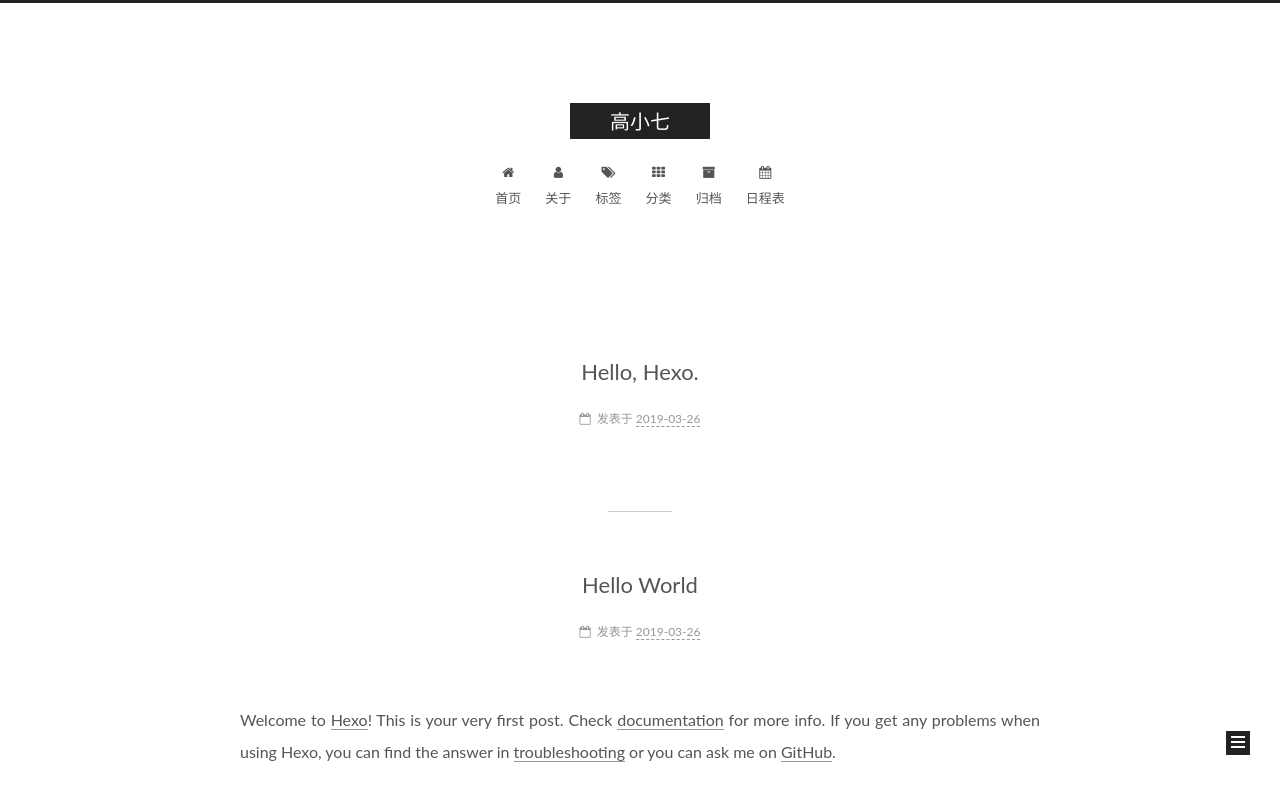
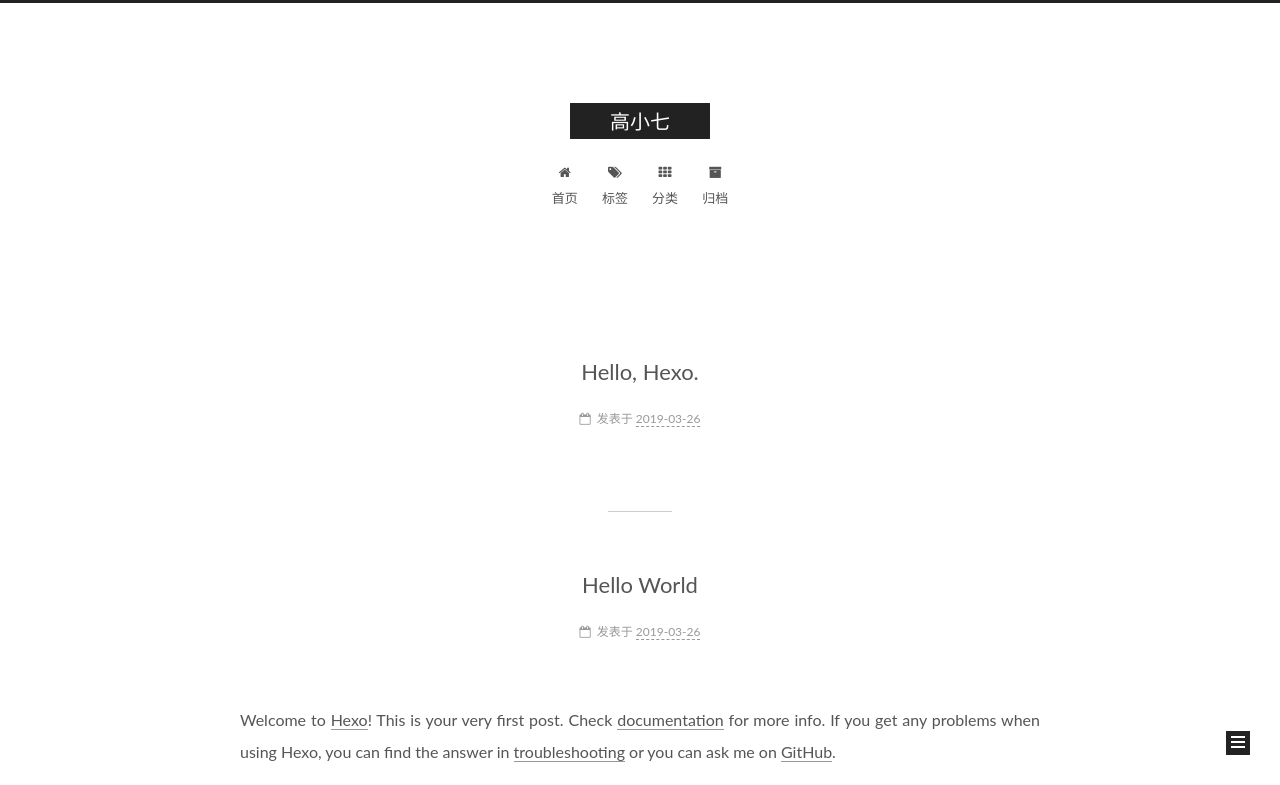
Before and after one commit to lhyxiaofeiyang/blog, a plain HTML site: page index.html in a window 1280 px wide. Shown: the top 785 px of the page. Drawn offline with Linux system fonts and the light colour scheme.

Commit message:
Site updated: 2019-03-27 21:01:55

```diff
--- a/index.html
+++ b/index.html
@@ -226,23 +226,6 @@
 
 
 
-          <li class="menu-item menu-item-about">
-
-
-
-
-
-
-
-
-
-    <a href="/blog/about/" rel="section"><i class="menu-item-icon fa fa-fw fa-user"></i> <br>关于</a>
-
-  </li>
-
-
-
-
           <li class="menu-item menu-item-tags">
 
 
@@ -288,23 +271,6 @@
 
 
     <a href="/blog/archives/" rel="section"><i class="menu-item-icon fa fa-fw fa-archive"></i> <br>归档</a>
-
-  </li>
-
-
-
-
-          <li class="menu-item menu-item-schedule">
-
-
-
-
-
-
-
-
-
-    <a href="/blog/schedule/" rel="section"><i class="menu-item-icon fa fa-fw fa-calendar"></i> <br>日程表</a>
 
   </li>
 
```
Also changed, not shown: 2019/03/26/Hello-Hexo/index.html (+0 -34 lines), 2019/03/26/hello-world/index.html (+0 -34 lines), about/index.html (+0 -40 lines), archives/2019/03/index.html (+0 -40 lines), archives/2019/index.html (+0 -40 lines), archives/index.html (+0 -40 lines), categories/index.html (+0 -40 lines), tags/index.html (+0 -40 lines).
